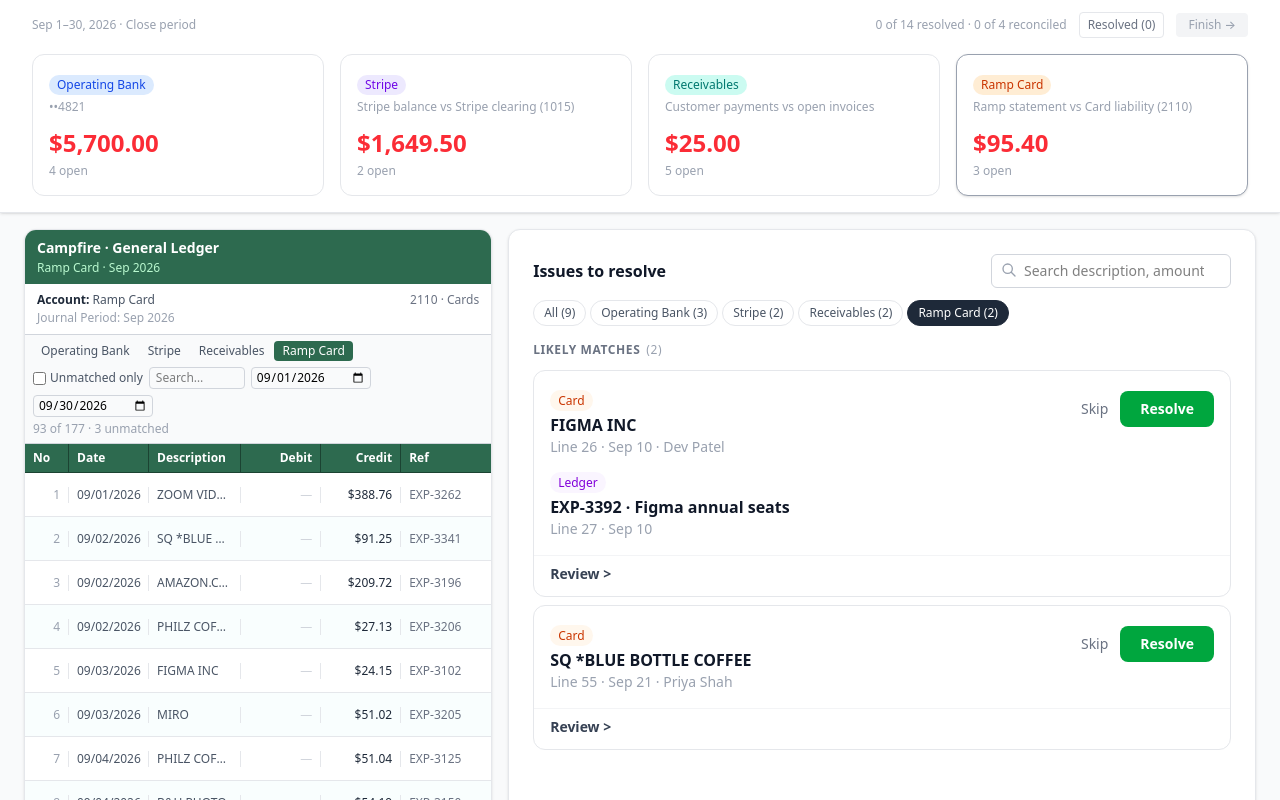
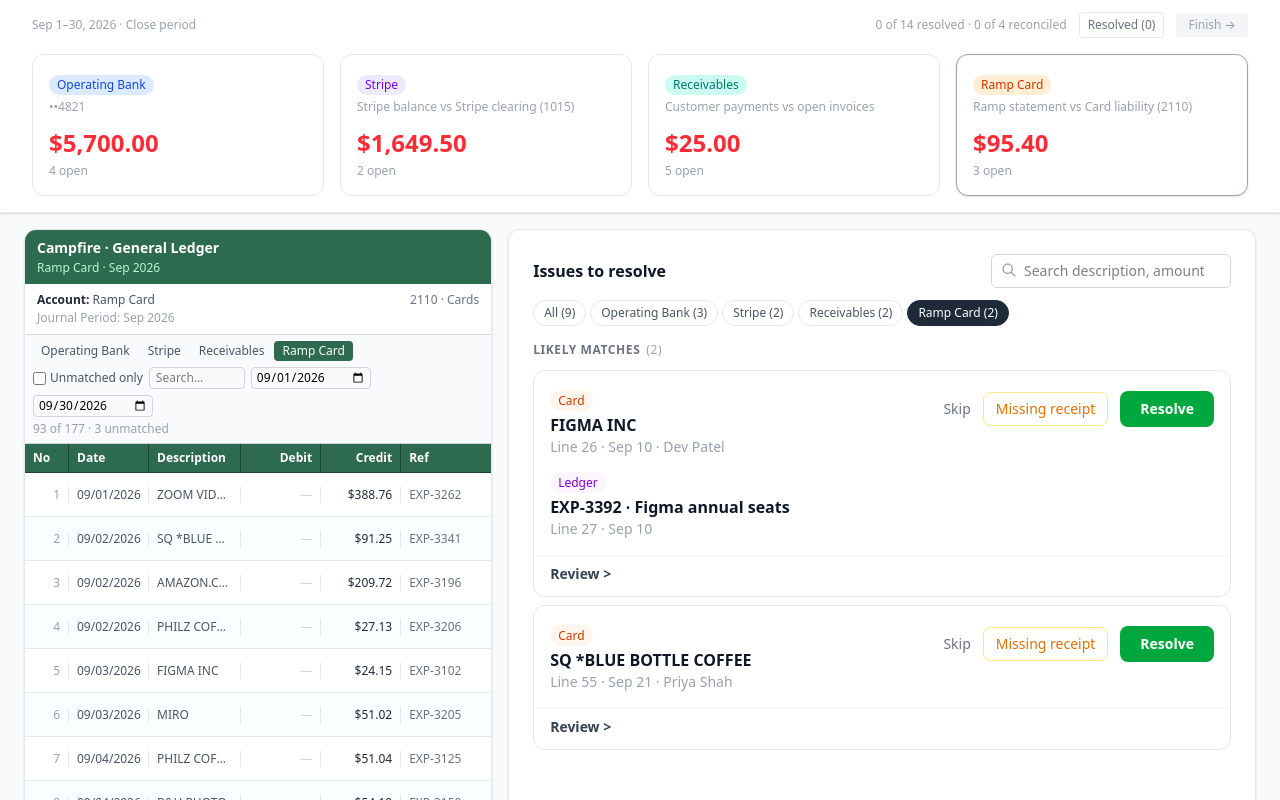
Before and after one commit to nicoleboac/campfire, a React (Vite) app: page / in a window 1280 px wide. Both pictures are taken after a click on the button 1102 px from the left and 125 px from the top of the page. Shown: the top 800 px of the page. Built offline with nearby package versions, Linux system fonts and the light colour scheme.

Commit message:
Add 'Missing receipt' button on card expense items — resolves as flagged with follow-up note

```diff
--- a/src/components/IssuesPanel.tsx
+++ b/src/components/IssuesPanel.tsx
@@ -296,6 +296,20 @@ function IssueSuggestionCard({
             <button onClick={() => onReject(suggestion.id)} className="text-sm text-gray-500 hover:text-gray-700 font-medium">
               Skip
             </button>
+            {suggestion.source === 'cards' && (
+              <button
+                onClick={() => onResolve({
+                  id: `res-receipt-${suggestion.id}`,
+                  itemIds: suggestion.itemKeys,
+                  type: 'flagged',
+                  description: 'Missing receipt — follow up with cardholder',
+                  note: 'Receipt requested',
+                })}
+                className="text-sm text-amber-600 hover:text-amber-700 font-medium border border-amber-200 px-3 py-1.5 rounded-lg hover:bg-amber-50 transition-colors"
+              >
+                Missing receipt
+              </button>
+            )}
             {suggestion.action !== 'no-match' && (
               <button onClick={handleAccept} className="bg-green-600 text-white text-sm font-semibold px-5 py-2 rounded-lg hover:bg-green-700 transition-colors">
                 Resolve
@@ -526,6 +540,20 @@ function OrphanCard({ item, allItems, isSelected, onSelect, onResolve }: OrphanC
             {isSourceSide ? (
               <>
                 <button onClick={() => setShowFlagForm(true)} className="text-sm text-gray-500 hover:text-gray-700 font-medium">Skip</button>
+                {item.source === 'cards' && (
+                  <button
+                    onClick={() => onResolve({
+                      id: `res-receipt-${item.key}`,
+                      itemIds: [item.key],
+                      type: 'flagged',
+                      description: 'Missing receipt — follow up with cardholder',
+                      note: 'Receipt requested',
+                    })}
+                    className="text-sm text-amber-600 hover:text-amber-700 font-medium border border-amber-200 px-3 py-1.5 rounded-lg hover:bg-amber-50 transition-colors"
+                  >
+                    Missing receipt
+                  </button>
+                )}
                 <button onClick={() => setShowCreateEntry(true)} className="bg-green-600 text-white text-sm font-semibold px-5 py-2 rounded-lg hover:bg-green-700 transition-colors">Resolve</button>
               </>
             ) : (
```
